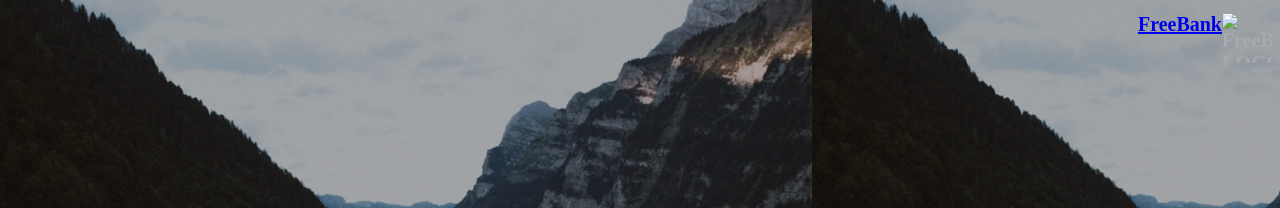
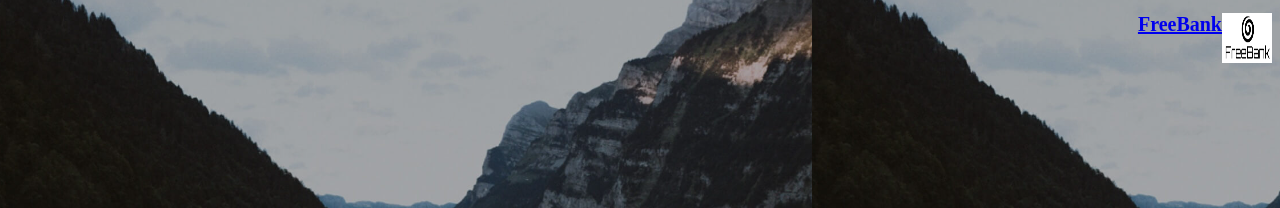
Before and after one commit to l2DWOLF/FreeBank-Web, a plain HTML site: page Contact_Us.html in a window 1280 px wide. Shown: the top 208 px of the page. Drawn offline with Linux system fonts and the light colour scheme; files whose address does not match are found by name.

Commit message:
Update Contact_Us.html

```diff
--- a/Contact_Us.html
+++ b/Contact_Us.html
@@ -8,7 +8,7 @@
     <style>
         body
         {
-            background-image: url(Images/Backgrounds/FreeBank\ Background\ Mountain\ River.PNG)
+            background-image: url("FreeBank Background Mountain River.PNG")
         }
     </style>
 </head>
@@ -16,8 +16,8 @@
 <body>
 
     <h1 style="color: darkgray; font-size: 20px; text-align:right;">
-        <a href="Index.html"><b>FreeBank</b></a>
-        <img src="Images/FreeBank LOGO.PNG" alt="FreeBank's LOGO" style="float:right; width:50px; height:50px;">
+        <a href="index.html"><b>FreeBank</b></a>
+        <img src="FreeBank LOGO.PNG" alt="FreeBank's LOGO" style="float:right; width:50px; height:50px;">
     </h1>
     <br> <br> <br> <br> <br> <br> <br> <br> <br> <br>
 
```
